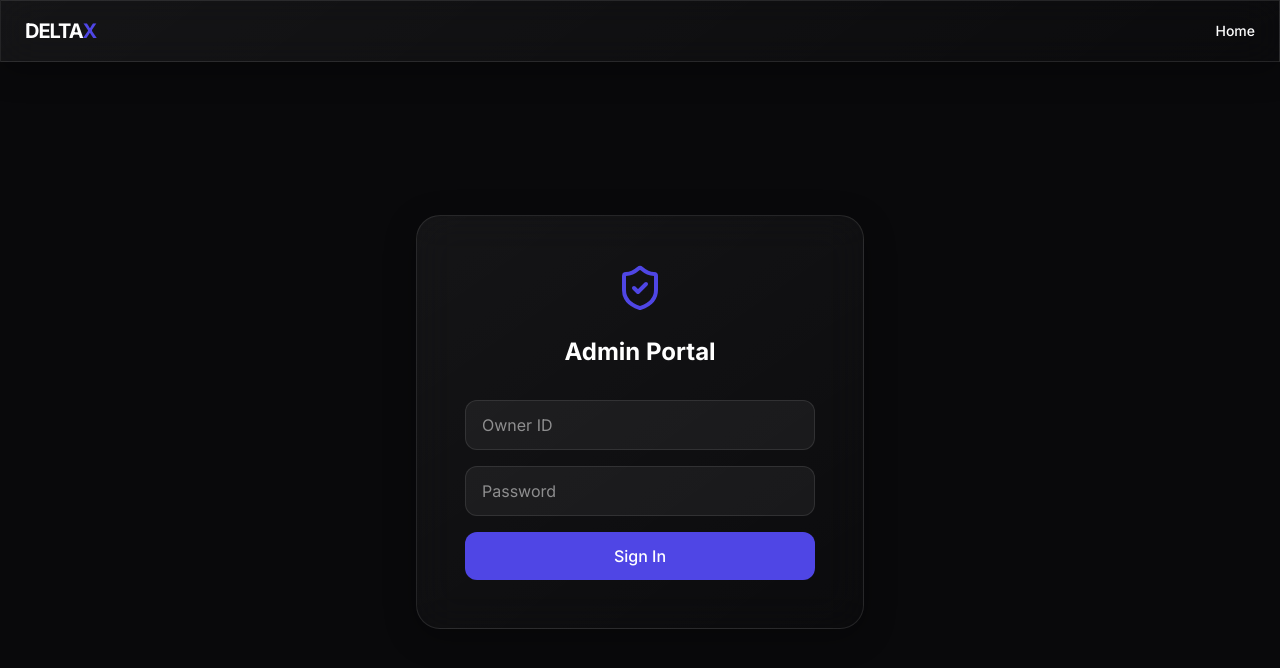
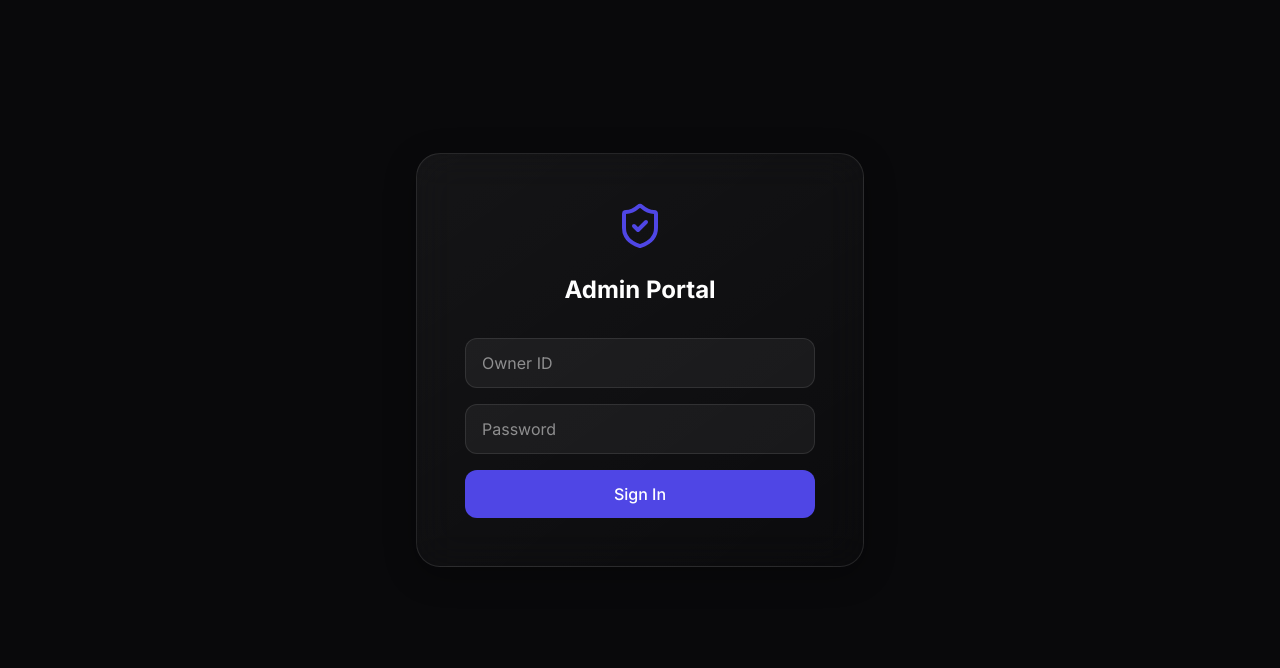
Before and after one commit to Zamir-MoN/Delta-APay, a Next.js app in the folder frontend/: page / in a window 1280 px wide. Shown: the top 668 px of the page. Built offline with nearby package versions, Linux system fonts and the light colour scheme.

Commit message:
style: Remove global header navigation

```diff
--- a/frontend/src/app/layout.tsx
+++ b/frontend/src/app/layout.tsx
@@ -20,14 +20,7 @@ export default function RootLayout({
       <body className={inter.className}>
         <SmoothScroll>
           <div className="min-h-screen bg-background text-text flex flex-col">
-            <nav className="w-full glass-panel py-4 px-6 flex justify-between items-center sticky top-0 z-50">
-              <div className="font-bold text-xl tracking-tighter text-white">
-                DELTA<span className="text-primary">X</span>
-              </div>
-              <div className="flex gap-4">
-                <a href="/" className="text-sm font-medium hover:text-accent transition-colors">Home</a>
-              </div>
-            </nav>
+
             <main className="flex-grow">
               {children}
             </main>
```
